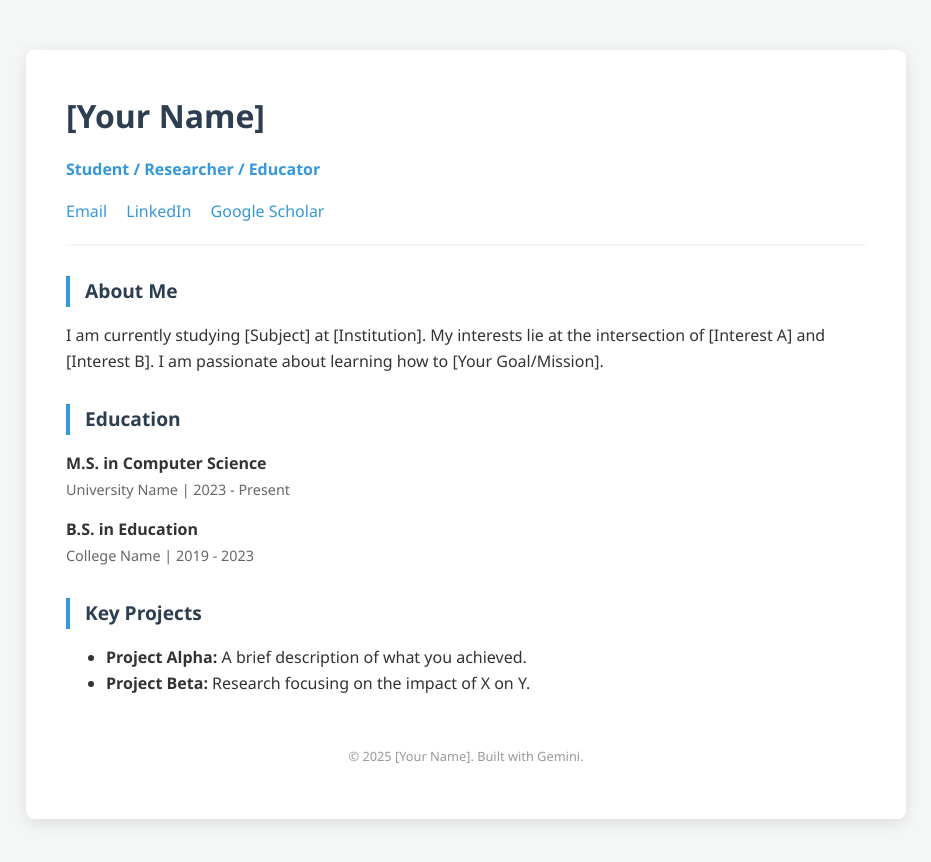
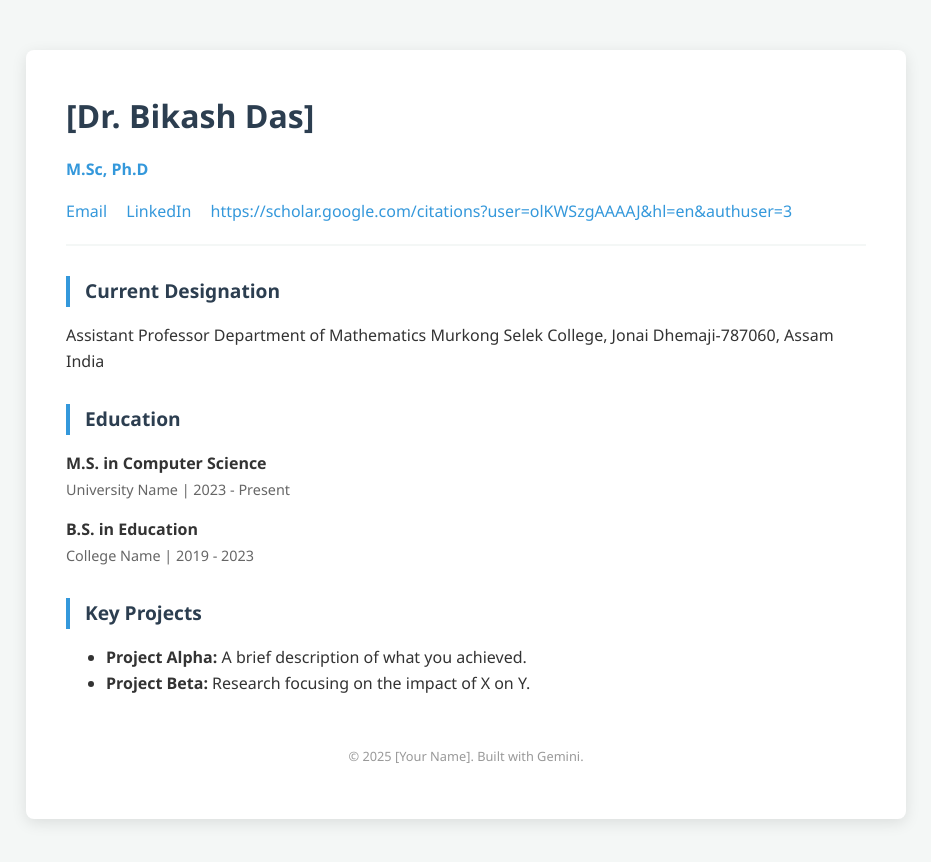
Before and after one commit to bikashdas151997-del/bikashdas_msc.github.io, a plain HTML site: page index.html in a window 1280 px wide. Shown: the whole page, without its empty margins (174-1105 px from the left). Drawn offline with Linux system fonts and the light colour scheme.

Commit message:
Update index.html

```diff
--- a/index.html
+++ b/index.html
@@ -3,7 +3,7 @@
 <head>
     <meta charset="UTF-8">
     <meta name="viewport" content="width=device-width, initial-scale=1.0">
-    <title>My Personal Education Page</title>
+    <title>My Personal Page</title>
     <style>
         :root {
             --primary: #2c3e50;
@@ -29,18 +29,22 @@
 
 <div class="container">
     <header>
-        <h1>[Your Name]</h1>
-        <p class="tagline">Student / Researcher / Educator</p>
+        <h1>[Dr. Bikash Das]</h1>
+        <p class="tagline">M.Sc, Ph.D </p>
         <div class="links">
-            <a href="mailto:email@example.com">Email</a>
+            <a href="mailto:bikashdas15.1997@gmail.com">Email</a>
             <a href="#">LinkedIn</a>
-            <a href="#">Google Scholar</a>
+            <a href="#">https://scholar.google.com/citations?user=olKWSzgAAAAJ&hl=en&authuser=3</a>
         </div>
     </header>
 
     <section id="about">
-        <h2>About Me</h2>
-        <p>I am currently studying [Subject] at [Institution]. My interests lie at the intersection of [Interest A] and [Interest B]. I am passionate about learning how to [Your Goal/Mission].</p>
+        <h2>Current Designation</h2>
+        <p>Assistant Professor
+        Department of Mathematics
+        Murkong Selek College, Jonai
+        Dhemaji-787060, Assam
+        India</p>
     </section>
 
     <section id="education">
```
